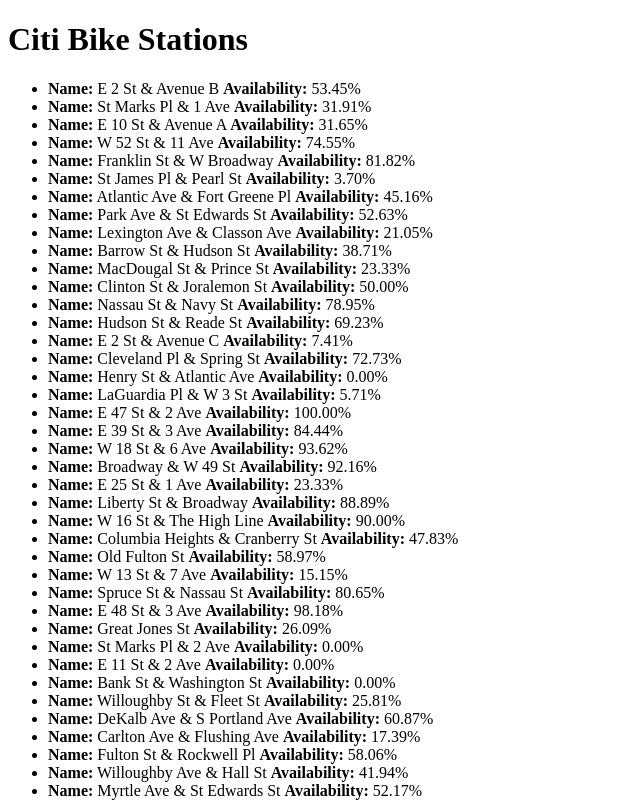
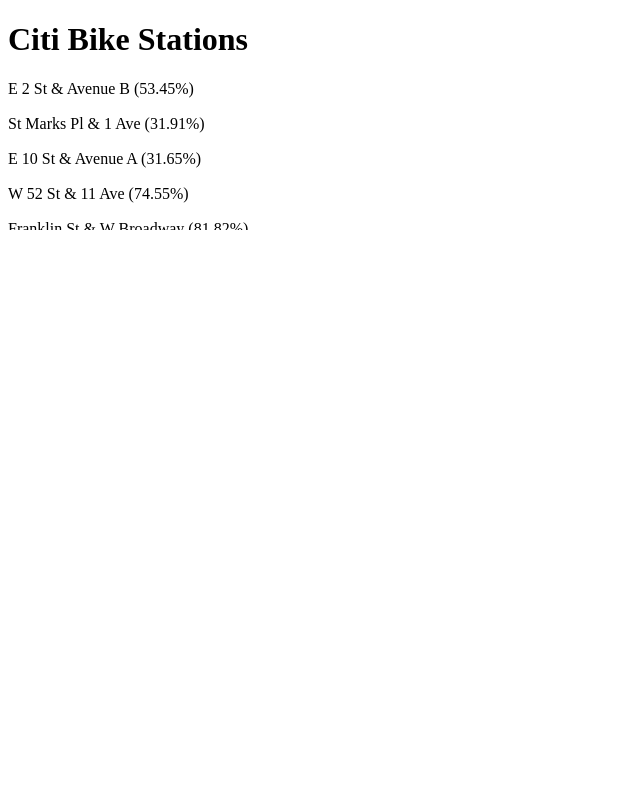
Before and after one commit to alex996/nyc-citi-bikes, a React (Create React App) app: page / in a window 1280 px wide. Shown: the top 800 px of the page, without its empty margins (0-640 px from the left). Built offline with nearby package versions, Linux system fonts and the light colour scheme.

Commit message:
[refactor] Display a virtual list

```diff
--- a/package.json
+++ b/package.json
@@ -9,9 +9,11 @@
     "eject": "react-scripts eject"
   },
   "dependencies": {
+    "prop-types": "^15.7.2",
     "react": "^16.8.5",
     "react-dom": "^16.8.5",
-    "react-scripts": "2.1.8"
+    "react-scripts": "2.1.8",
+    "react-window": "^1.7.1"
   },
   "devDependencies": {
     "standard": "^12.0.1"
--- a/src/App.js
+++ /dev/null
@@ -1,34 +0,0 @@
-import React, { useState, useEffect } from 'react'
-import data from './data.json'
-
-const App = props => {
-  const [stations, setStations] = useState([])
-  const [loading, setLoading] = useState(true)
-
-  useEffect(() => {
-    const stations = data.stationBeanList
-      .filter(({ statusValue, testStation }) => statusValue === 'In Service' && !testStation)
-    setStations(stations)
-    setLoading(false)
-  }, [])
-
-  if (loading) {
-    return <h1>Loading...</h1>
-  }
-
-  return (
-    <>
-      <h1>Citi Bike Stations</h1>
-      <ul>
-        {stations.map(({ id, stationName, availableDocks, totalDocks }) => (
-          <li key={id}>
-            <strong>Name:</strong> {stationName} {' '}
-            <strong>Availability:</strong> {(availableDocks / totalDocks * 100).toFixed(2)}%
-          </li>
-        ))}
-      </ul>
-    </>
-  )
-}
-
-export default App
--- /dev/null
+++ b/src/components/App.js
@@ -0,0 +1,26 @@
+import React, { useState, useEffect } from 'react'
+import { StationList } from './Stations'
+import data from '../data.json'
+
+const stationsFilter = ({ statusValue, testStation }) => statusValue === 'In Service' && !testStation
+
+const App = props => {
+  const [stations, setStations] = useState([])
+  const [loading, setLoading] = useState(true)
+
+  useEffect(() => {
+    const stations = data.stationBeanList.filter(stationsFilter)
+    setStations(stations)
+    setLoading(false)
+  }, [])
+
+  if (loading) {
+    return <h1>Loading...</h1>
+  }
+
+  return (
+    <StationList stations={stations} />
+  )
+}
+
+export default App
--- /dev/null
+++ b/src/components/Stations/List.js
@@ -0,0 +1,31 @@
+import React from 'react'
+import PropTypes from 'prop-types'
+import { FixedSizeList as List } from 'react-window'
+import StationRow, { Station } from './Row'
+
+const StationList = ({ stations }) => (
+  <>
+    <h1>Citi Bike Stations</h1>
+    <List
+      height={150}
+      itemCount={stations.length}
+      itemSize={35}
+      width={300}
+      itemData={stations}
+    >
+      {StationRow}
+    </List>
+  </>
+)
+
+StationList.propTypes = {
+  stations: PropTypes.arrayOf(
+    PropTypes.shape(Station)
+  ).isRequired
+}
+
+StationList.defaultProps = {
+  stations: []
+}
+
+export default StationList
--- /dev/null
+++ b/src/components/Stations/Row.js
@@ -0,0 +1,35 @@
+import React from 'react'
+import PropTypes from 'prop-types'
+
+// TS or Flow would make more sense, but this will do!
+export const Station = {
+  stationName: PropTypes.string.isRequired,
+  availableDocks: PropTypes.number.isRequired,
+  totalDocks: PropTypes.number.isRequired
+}
+
+const StationRow = ({ index, style, data }) => {
+  const { stationName, availableDocks, totalDocks } = data[index]
+
+  return (
+    <div style={style}>
+      {stationName} ({(availableDocks / totalDocks * 100).toFixed(2)}%)
+    </div>
+  )
+}
+
+StationRow.propTypes = {
+  index: PropTypes.number.isRequired,
+  style: PropTypes.object.isRequired,
+  data: PropTypes.arrayOf(
+    PropTypes.shape(Station)
+  ).isRequired
+}
+
+StationRow.defaultProps = {
+  index: 0,
+  style: {},
+  data: []
+}
+
+export default StationRow
--- /dev/null
+++ b/src/components/Stations/index.js
@@ -0,0 +1,3 @@
+export { default as StationList } from './List'
+
+export { default as StationRow } from './Row'
--- /dev/null
+++ b/src/components/index.js
@@ -0,0 +1 @@
+export { default as App } from './App'
--- a/src/index.js
+++ b/src/index.js
@@ -1,5 +1,5 @@
 import React from 'react'
 import { render } from 'react-dom'
-import App from './App'
+import { App } from './components'
 
 render(<App />, document.getElementById('root'))
```
Also changed, not shown: 1 other file (tests, documents, lock files or other folders).
